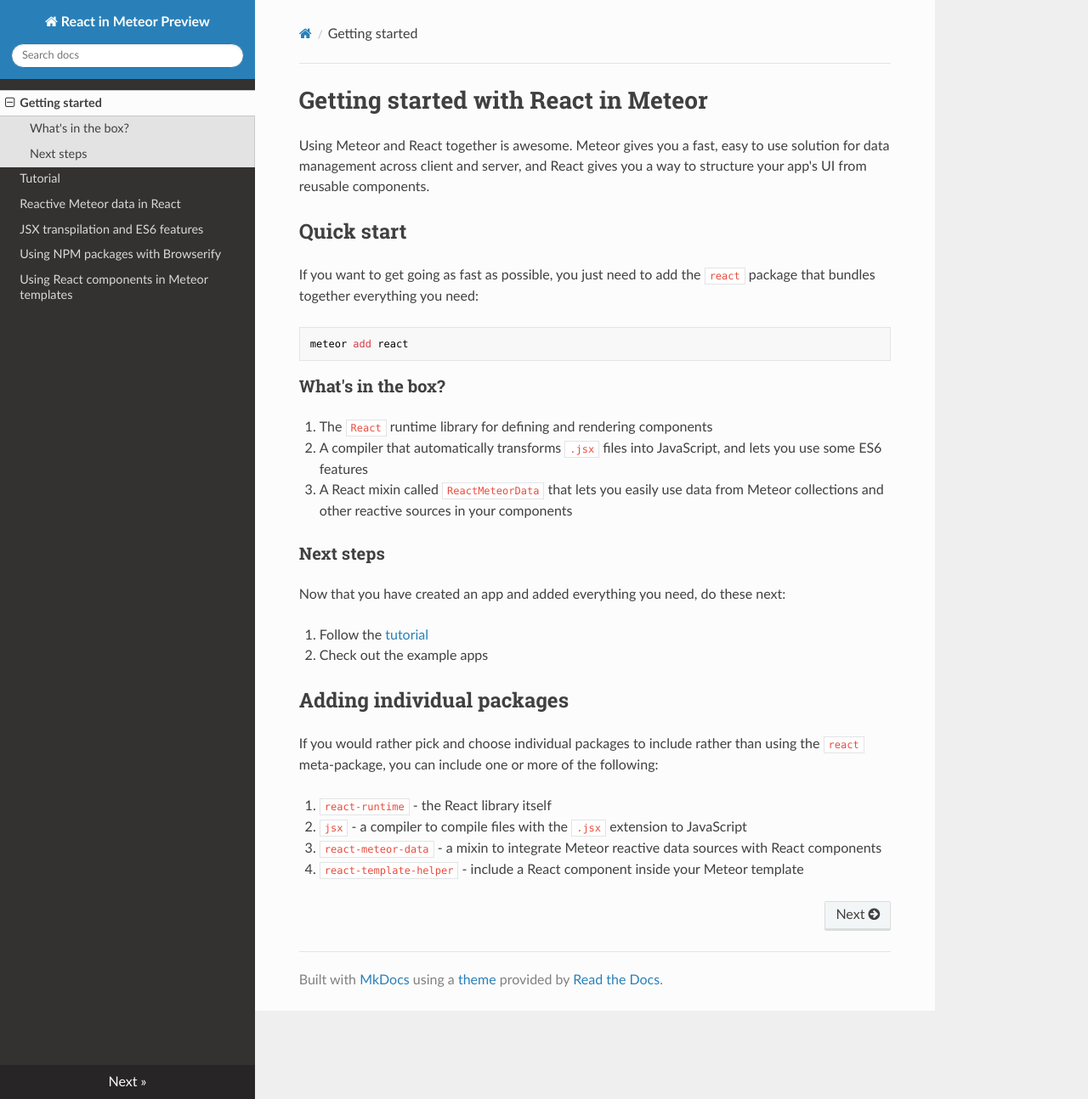
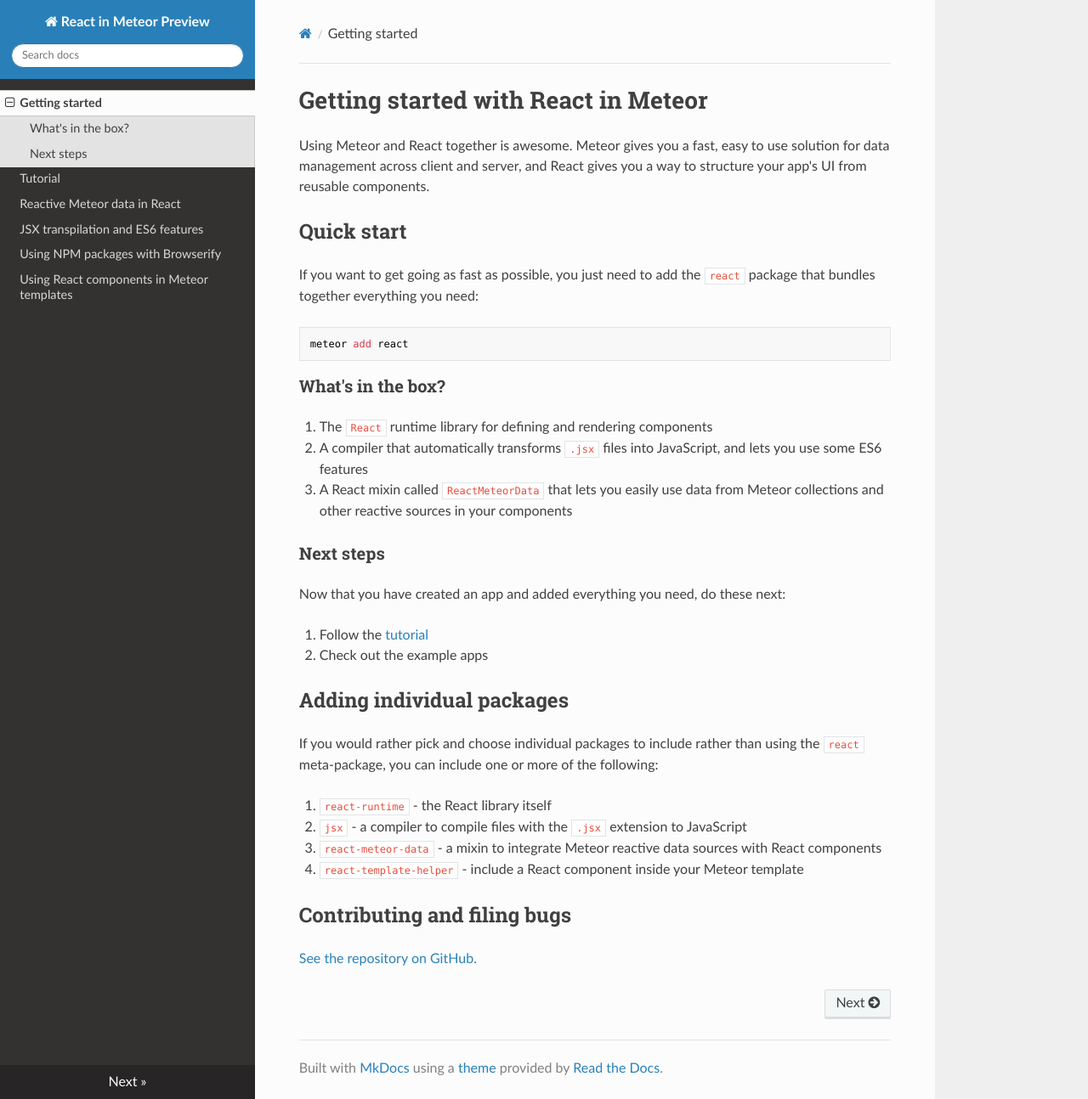
Before and after one commit to meteor/react-packages, an MkDocs documentation site: the page built from docs/index.md, in a window 1280 px wide and 1294 px high. Shown: the whole window at 85% size. Built offline with MkDocs 1.6.1, drawn with Linux system fonts in a browser that asks for light colours; nearby versions of some CDN libraries; old or Windows-style settings are respelled for this version of MkDocs.

Commit message:
Add link to github

```diff
--- a/docs/index.md
+++ b/docs/index.md
@@ -32,3 +32,7 @@ If you would rather pick and choose individual packages to include rather than u
 2. `jsx` - a compiler to compile files with the `.jsx` extension to JavaScript
 3. `react-meteor-data` - a mixin to integrate Meteor reactive data sources with React components
 4. `react-template-helper` - include a React component inside your Meteor template
+
+## Contributing and filing bugs
+
+[See the repository on GitHub.](https://github.com/meteor/react-packages)
```
